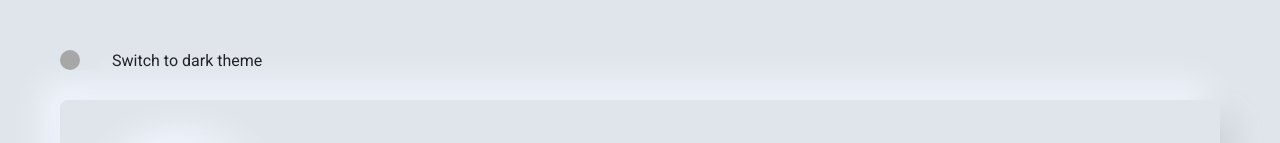
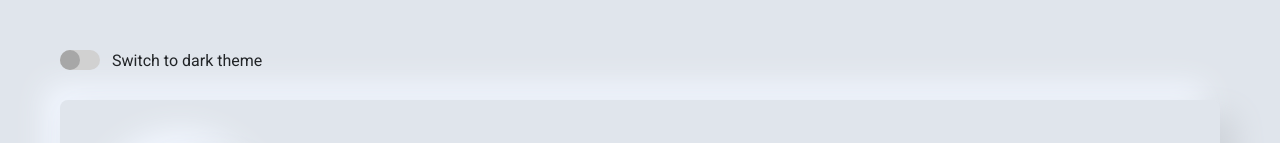
Before and after one commit to Infamous8/react-resume, a React (Create React App) app: page / in a window 1280 px wide. Shown: the top 143 px of the page. Built offline with nearby package versions, Linux system fonts and the light colour scheme.

Commit message:
Fixes light mode scrollbar track

```diff
--- a/src/App.tsx
+++ b/src/App.tsx
@@ -27,7 +27,7 @@ function App() {
           document.body.style.backgroundColor = '#212427'
           document.body.style.color = '#F8F0E3'
       }
-  })
+  });
 
   return (
     <ThemeContext.Provider value={{ mode, toggleMode }}>
--- a/src/components/atoms/switch.tsx
+++ b/src/components/atoms/switch.tsx
@@ -15,7 +15,7 @@ export const Switch: React.FC<SwitchProps> = (props) => {
 
     return (
         <StyledSwitch onClick={toggleSwitch}>
-            <SwitchOutline style={toggled ? {backgroundColor: '#E0E5EC'} : {backgroundColor: '#121212'}}>
+            <SwitchOutline style={toggled ? {backgroundColor: '#D1D1D1'} : {backgroundColor: '#121212'}}>
                 <Lever style={toggled ? {marginLeft: 0, backgroundColor: '#A7A7A7'} : {marginLeft: 20, backgroundColor: '#808080'}}/>
             </SwitchOutline>
         </StyledSwitch>
--- a/src/index.css
+++ b/src/index.css
@@ -16,8 +16,7 @@ body {
 
 /* Track */
 ::-webkit-scrollbar-track {
-  background: #262626; /* DARK MODE */
-  /*background: #E0E5EC; !*LIGHT MODE *!*/
+  background: transparent;
 }
 
 /* Handle */
```
